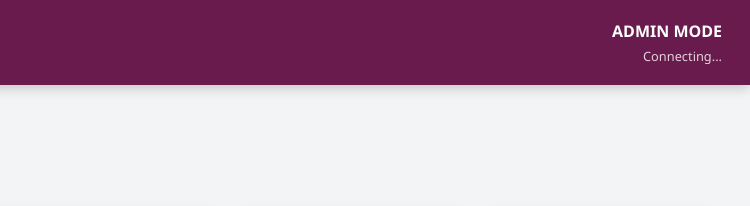
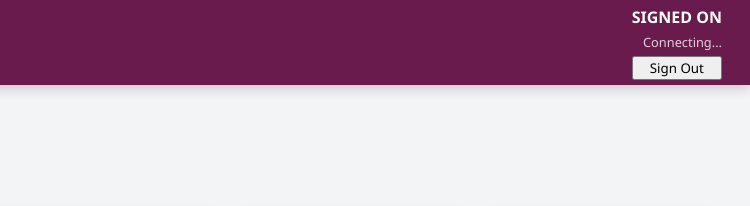
Before and after one commit to liammcde0/newdisplay, a plain HTML site: page dashboard.html in a window 1280 px wide. Shown: the top 206 px of the page, 530-1280 px from the left. Drawn offline with Linux system fonts and the light colour scheme; no server answers; sample sign-in values are in the browser's storage.

Commit message:
Update dashboard.html

```diff
--- a/dashboard.html
+++ b/dashboard.html
@@ -35,10 +35,22 @@
     </div>
 
     <div class="user-area">
-        <strong id="signedInUser">ADMIN MODE</strong>
-        <span id="connectionStatus">Connecting...</span>
-    </div>
 
+    <strong id="signedInUser">
+        SIGNED ON
+    </strong>
+
+    <span id="connectionStatus">
+        Connecting...
+    </span>
+
+    <button
+        id="signOutButton"
+        class="sign-out-button">
+        Sign Out
+    </button>
+
+</div>
 </header>
 
 
```
